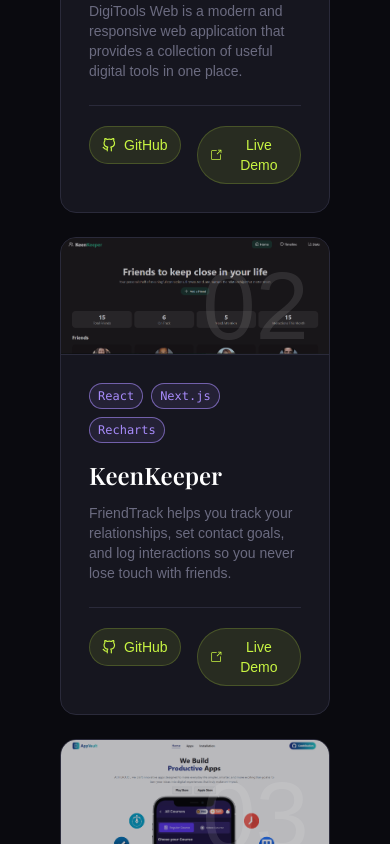
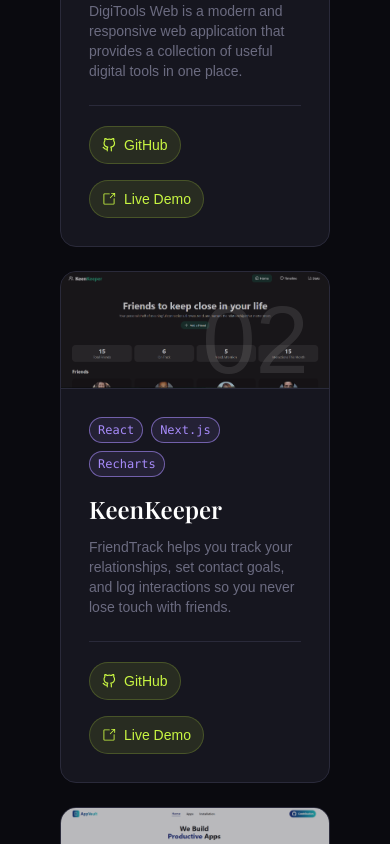
Before and after one commit to nusratjahan7/portfolio-update, a Next.js app: page / in a window 390 px wide. Shown: the part 6460-7304 px from the top of the page. Built offline with nearby package versions, Linux system fonts and the light colour scheme; a web font is replaced by a local one.

Commit message:
add flex wrap

```diff
--- a/src/Components/Contact/Contact.jsx
+++ b/src/Components/Contact/Contact.jsx
@@ -59,7 +59,7 @@ export default function Contact() {
 
     return (
         <section id="contact" className="!py-10">
-            <div className="px-4 sm:w-11/12 mx-auto">
+            <div className="px-4 sm:w-11/12 sm:mx-auto">
                 {/* Header */}
                 <motion.div
                     initial={{ opacity: 0, x: -50 }}
--- a/src/Components/Projects/Projects.jsx
+++ b/src/Components/Projects/Projects.jsx
@@ -107,7 +107,7 @@ const Projects = () => {
                                 </div>
                             </div>
                             <div className="project-footer !mt-6 !pt-5 border-t border-(--border) flex justify-between items-center gap-4">
-                                <div className="project-links flex gap-4">
+                                <div className="project-links flex flex-wrap sm:flex-nowrap gap-4">
                                     {project.git && (
                                         <Link href={project.git} target="_blank" rel="noopener noreferrer">
                                             <button className="proj-link flex items-center text-sm gap-2 !px-3 !py-2 bg-(--accent)/10 text-(--accent) border border-(--accent)/20 rounded-full hover:bg-(--accent)/20 transition-colors">
```
